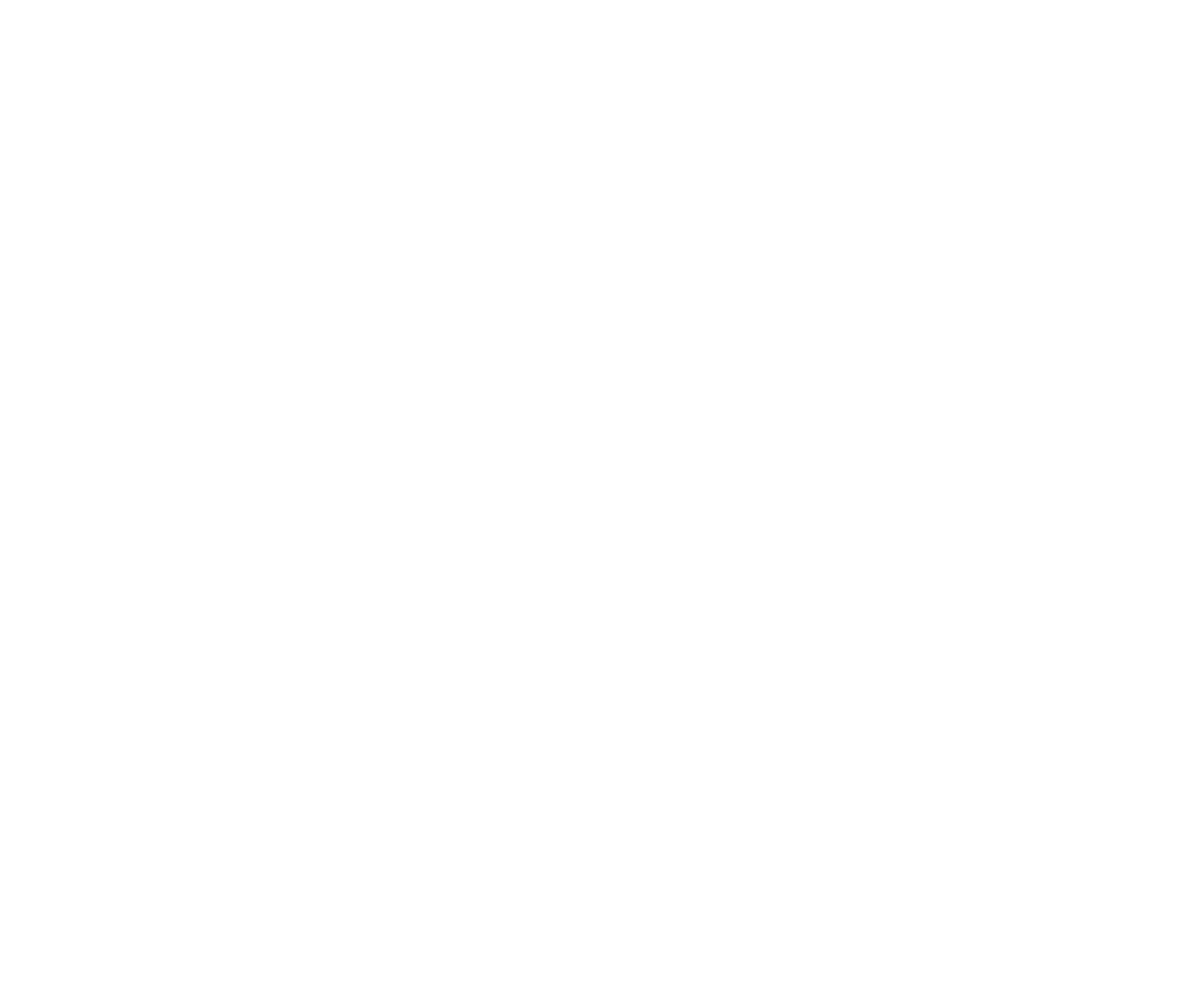
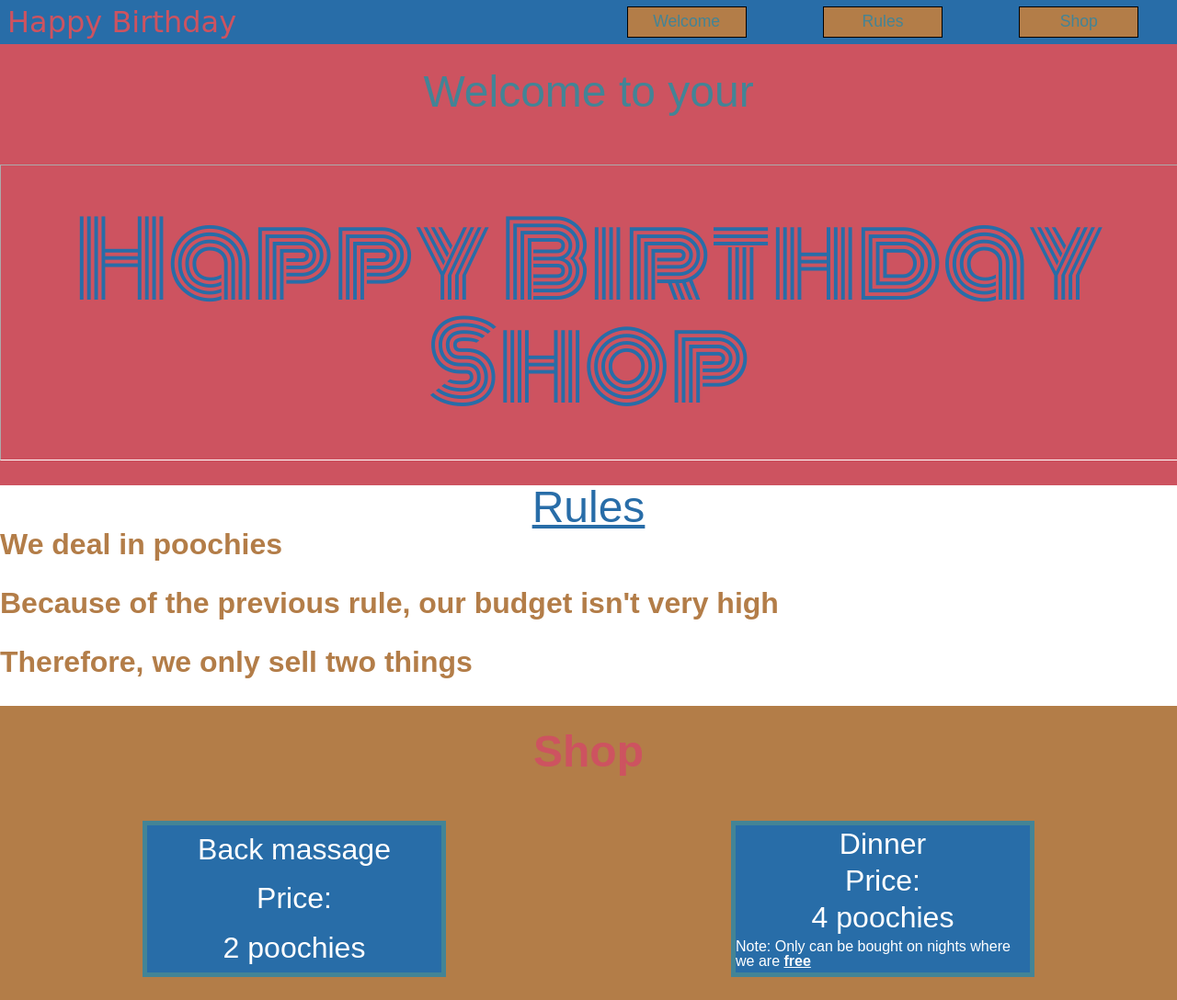
Before and after one commit to AMA7103/mummy-birthday, a plain HTML site: page index.html in a window 1280 px wide. Shown: the whole page at 92% size. Before the commit the page ends 800 px from the top, so only its background shows below. Drawn offline with Linux system fonts and the light colour scheme.

Commit message:
Finish project

```diff
--- a/index.html
+++ b/index.html
@@ -3,9 +3,48 @@
   <head>
     <link href="./resources/css/reset.css" type="text/css" rel="stylesheet">
     <link href="./resources/css/style.css" type="text/css" rel="stylesheet">
+    <link href="https://fonts.googleapis.com/css?family=Monoton" rel="stylesheet">
     <meta charset="utf-8">
     <title>Love you Mummy</title>
   </head>
   <body>
+    <div class="header">
+      <h1>Happy Birthday</h1>
+      <div class="nav">
+        <h2>Welcome</h2>
+        <h2>Rules</h2>
+        <h2>Shop</h2>
+      </div>
+    </div>
+    <div class="banner">
+      <h4>Welcome to your</h4>
+      <div class="title">
+        <h3>Happy Birthday Shop</h3>
+      </div>
+    </div>
+    <div class="rules">
+      <h4>Rules</h4>
+      <ul>
+        <li>We deal in poochies</li>
+        <li>Because of the previous rule, our budget isn't very high</li>
+        <li>Therefore, we only sell two things</li>
+      </ul>
+    </div>
+    <div class="shop">
+      <h4>Shop</h4>
+      <div class="products">
+        <div class="product">
+          <h5>Back massage</h5>
+          <h5>Price:</h5>
+          <h5>2 poochies</h5>
+        </div>
+        <div class="product">
+          <h5>Dinner</h5>
+          <h5>Price:</h5>
+          <h5>4 poochies</h5>
+          <p>Note: Only can be bought on nights where we are <tag>free</tag></p>
+        </div>
+      </div>
+    </div>
   </body>
 </html>
--- a/resources/css/style.css
+++ b/resources/css/style.css
@@ -0,0 +1,130 @@
+html {
+  font-size: 16px;
+}
+
+body {
+  font-family: fantasy;
+}
+
+.header {
+  display: flex;
+  flex-direction: row;
+  justify-content: space-between;
+  height: 3rem;
+  align-items: center;
+  background-color: #286DA8;
+}
+
+ h1 {
+   font-size: 2rem;
+   color: #CD5360;
+   margin-left: 0.5rem;
+   font-family: "Snell Roundhand", cursive;
+ }
+
+.nav {
+  display: flex;
+  justify-content: space-around;
+  width: 50%;
+  align-items: center;
+}
+
+h2 {
+  display: flex;
+  align-items: center;
+  justify-content: center;
+  background-color: #B37D48;
+  color: #438496;
+  width: 20%;
+  height: 2rem;
+  font-size: 1.1rem;
+  border: solid 1px black;
+}
+
+.banner {
+  height: 30rem;
+  display: flex;
+  flex-direction: column;
+  justify-content: space-around;
+  align-items: center;
+  background-color: #CD5360;
+}
+
+h3 {
+  height: 20rem;
+  width: 100%;
+  font-size: 7rem;
+  color: #286DA8;
+  font-family: 'Monoton', cursive;
+  border: inset 1px white;
+  display: flex;
+  align-items: center;
+  text-align: center;
+}
+
+.banner h4{
+  font-size: 3rem;
+  color: #438496;
+}
+
+.rules {
+  height: 15rem;
+  background-color: white;
+}
+
+.rules h4 {
+  text-align: center;
+  text-decoration: underline;
+  font-size: 3rem;
+  color: #286DA8;
+}
+
+li {
+  font-size: 2rem;
+  font-weight: bold;
+  margin-bottom: 2rem;
+  color: #B37D48;
+}
+
+.shop {
+  background-color: #B37D48;
+  height: 20rem;
+  display: flex;
+  flex-direction: column;
+  align-items: center;
+  justify-content: space-around;
+}
+
+.shop h4 {
+  color: #CD5360;
+  font-size: 3rem;
+  font-weight: 900;
+}
+
+.products {
+  display: flex;
+  flex-direction: row;
+  justify-content: space-around;
+  width: 100%;
+}
+
+.product {
+  background-color: #286DA8;
+  color: white;
+  width: 20rem;
+  height: 10rem;
+  display: flex;
+  flex-direction: column;
+  justify-content: space-around;
+  align-items: center;
+  border: solid 5px #438496;
+}
+
+h5 {
+  font-size: 2rem;
+}
+
+tag {
+  text-decoration: underline;
+  font-weight: bold;
+}
```
